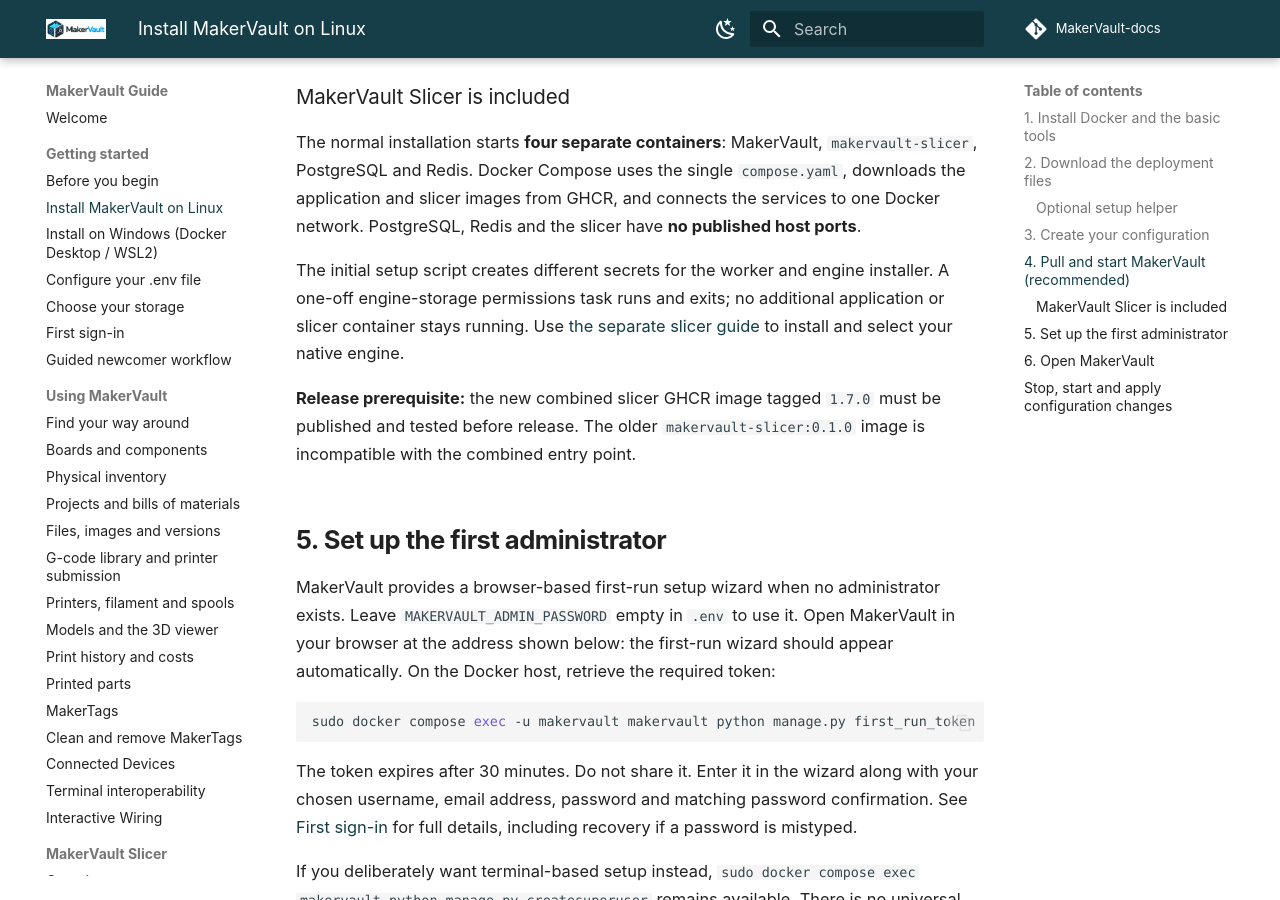
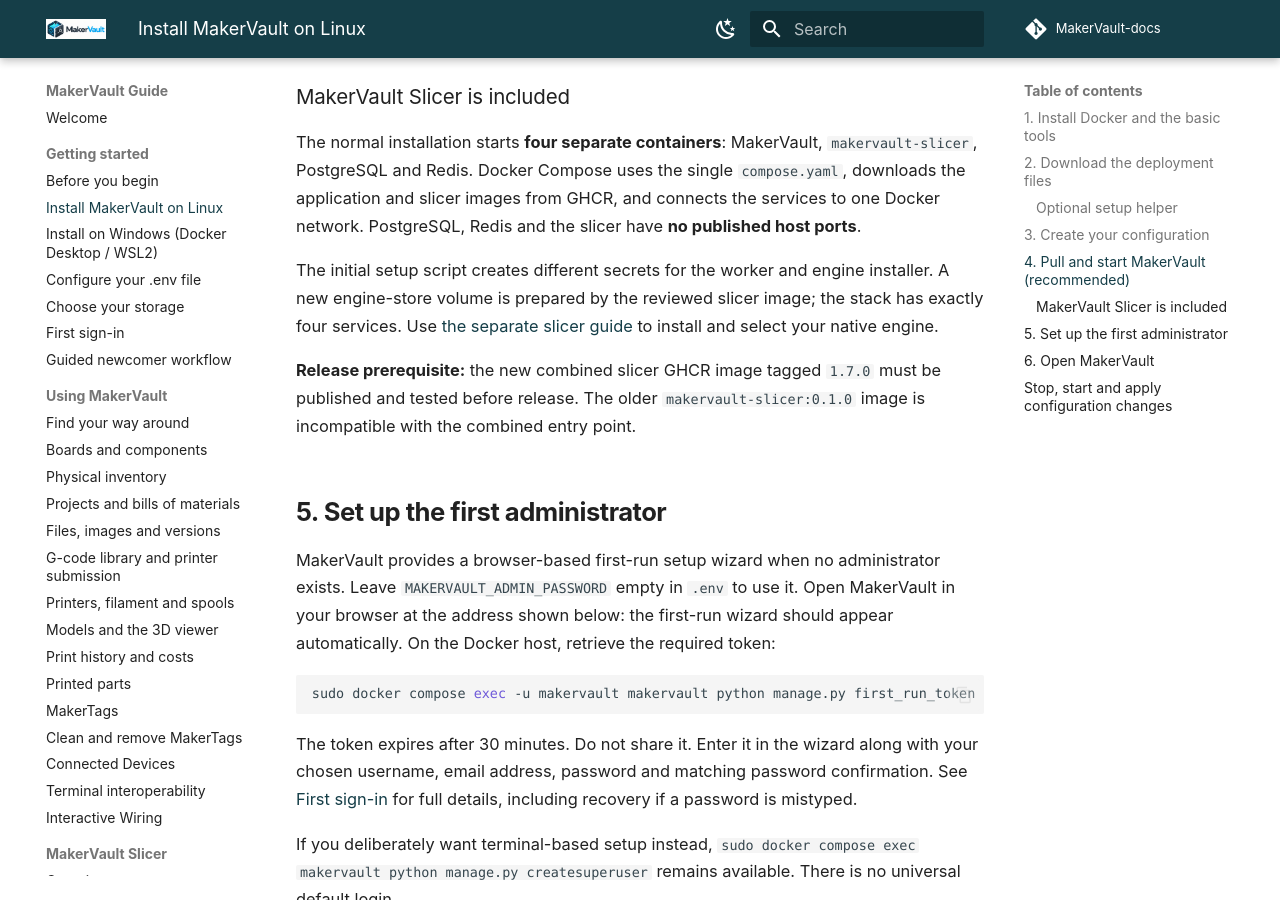
Before and after one commit to gavrd7/MakerVault-docs, an MkDocs documentation site: the page built from docs/guide/getting-started/install.md, in a window 1280 px wide and 900 px high, scrolled down 3926 px. Built offline with MkDocs 1.6.1 and Material for MkDocs 9.7.7, drawn with Linux system fonts in a browser that asks for light colours; comment, search, counter and statistics services are not loaded.

Commit message:
docs(release): reflect exact four-service Compose deployment

```diff
--- a/docs/guide/getting-started/install.md
+++ b/docs/guide/getting-started/install.md
@@ -128,7 +128,7 @@ Press **Ctrl+C** to stop following logs; this does not stop MakerVault.
 
 The normal installation starts **four separate containers**: MakerVault, `makervault-slicer`, PostgreSQL and Redis. Docker Compose uses the single `compose.yaml`, downloads the application and slicer images from GHCR, and connects the services to one Docker network. PostgreSQL, Redis and the slicer have **no published host ports**.
 
-The initial setup script creates different secrets for the worker and engine installer. A one-off engine-storage permissions task runs and exits; no additional application or slicer container stays running. Use [the separate slicer guide](../slicer/installation.md) to install and select your native engine.
+The initial setup script creates different secrets for the worker and engine installer. A new engine-store volume is prepared by the reviewed slicer image; the stack has exactly four services. Use [the separate slicer guide](../slicer/installation.md) to install and select your native engine.
 
 **Release prerequisite:** the new combined slicer GHCR image tagged `1.7.0` must be published and tested before release. The older `makervault-slicer:0.1.0` image is incompatible with the combined entry point.
 
```
